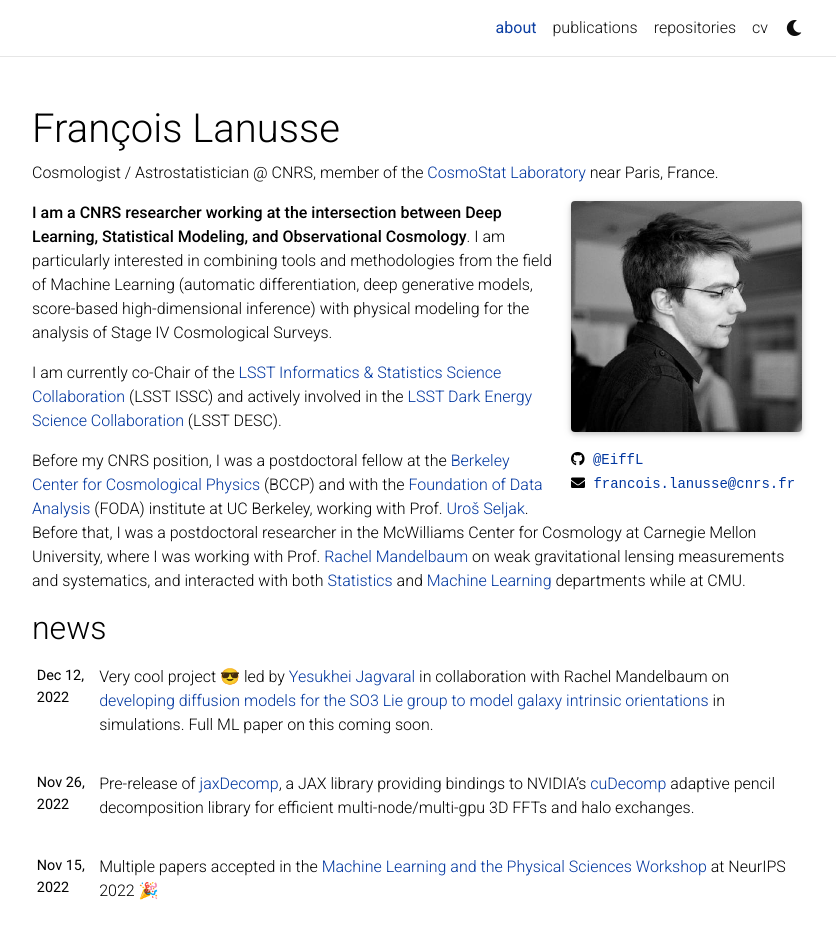
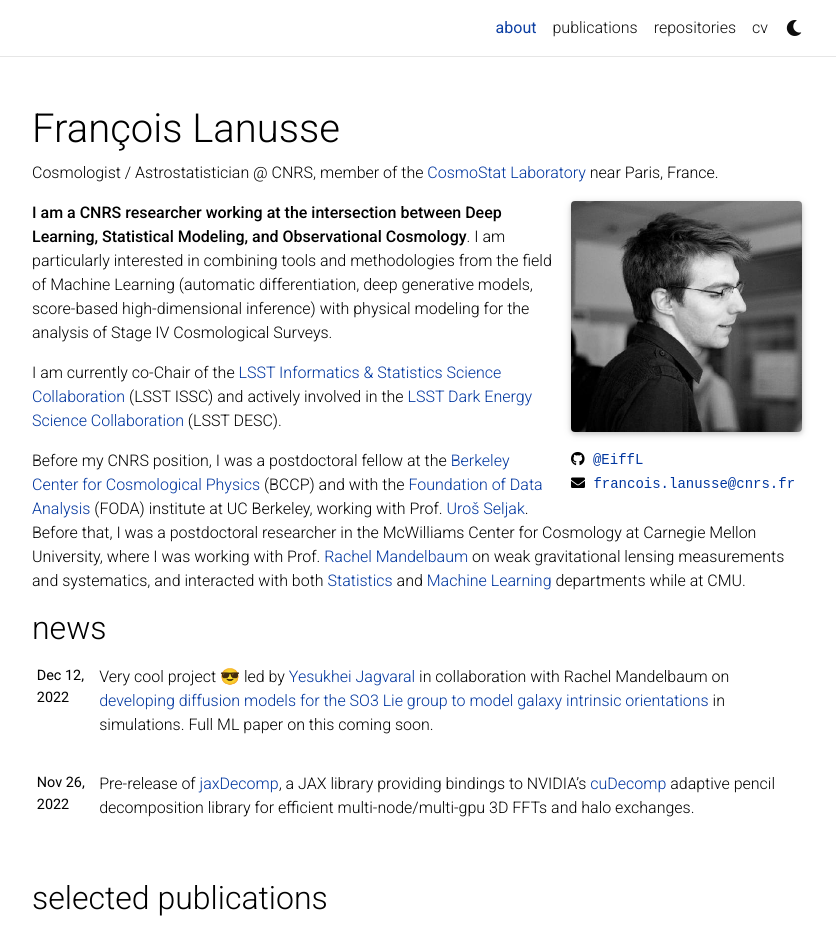
Before and after one commit to EiffL/eiffl.github.io, a Jekyll site: the page built from _pages/about.md, in a window 1280 px wide and 1264 px high, cut to the strip 0-930 px from the top of the window. Shown: the whole strip, without its empty margins (223-1059 px from the left). Built offline with Jekyll 4.4.1, drawn with Linux system fonts in a browser that asks for light colours; full-size pictures stand in for the smaller copies a plugin makes; emoji names are drawn with the system emoji font; comment, search, counter and statistics services are not loaded; a style sheet for code colours, icons or effects is not loaded.

Commit message:
Finetunig news list

```diff
--- a/_config.yml
+++ b/_config.yml
@@ -145,7 +145,7 @@
     permalink: /projects/:path/
 
 news_scrollable: true # adds a vertical scroll bar if there are more than 3 news items
-news_limit: 5 # leave blank to include all the news in the `_news` folder
+# news_limit: # 5 # leave blank to include all the news in the `_news` folder
 
 # -----------------------------------------------------------------------------
 # Jekyll settings
--- a/_includes/news.html
+++ b/_includes/news.html
@@ -2,7 +2,7 @@
   <h2>news</h2>
   {% if site.news != blank -%} {%- assign news_size = site.news | size -%}
   <div class="table-responsive" {% if site.news_scrollable and news_size>
-    3 %}style="max-height: 20vw"{% endif %}>
+    3 %}style="max-height: 15vw"{% endif %}>
     <table class="table table-sm table-borderless">
       {%- assign news = site.news | reverse -%} {% if site.news_limit %} {%
       assign news_limit = site.news_limit %} {% else %} {% assign news_limit =
```
